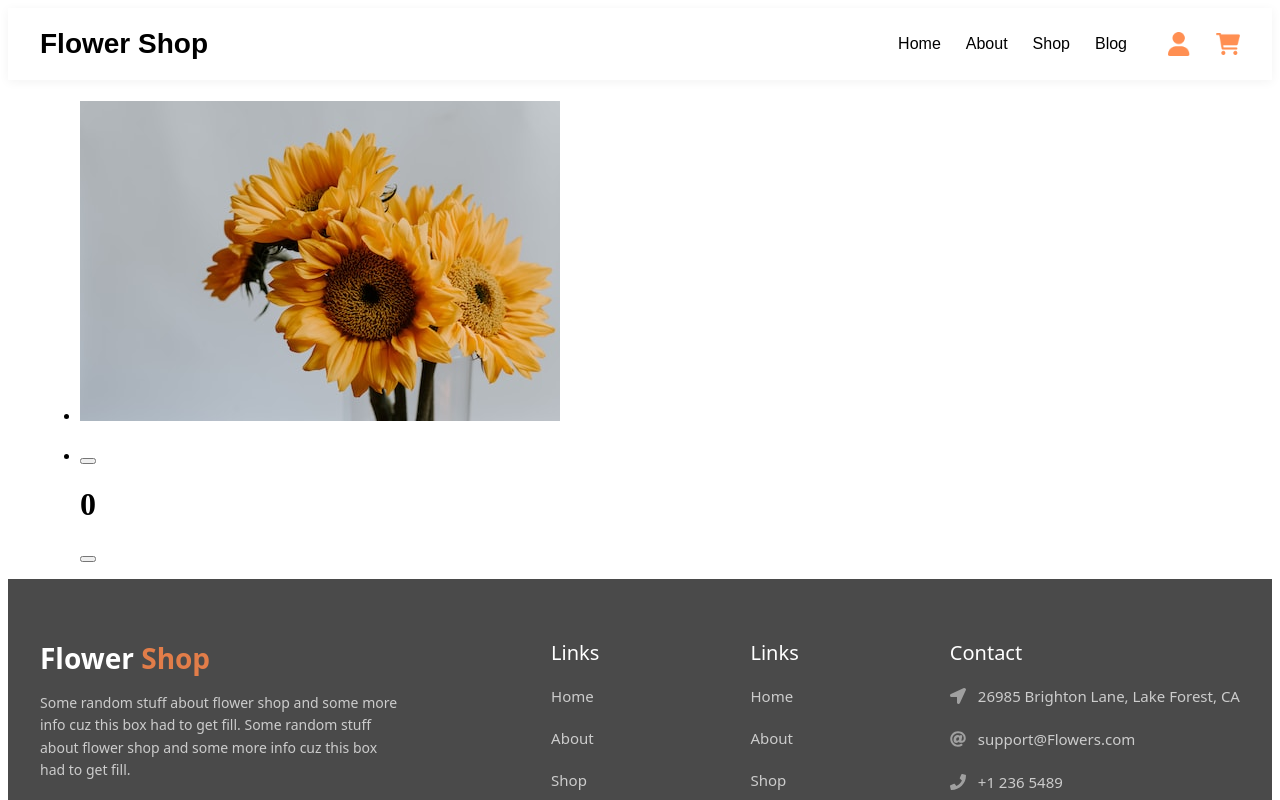
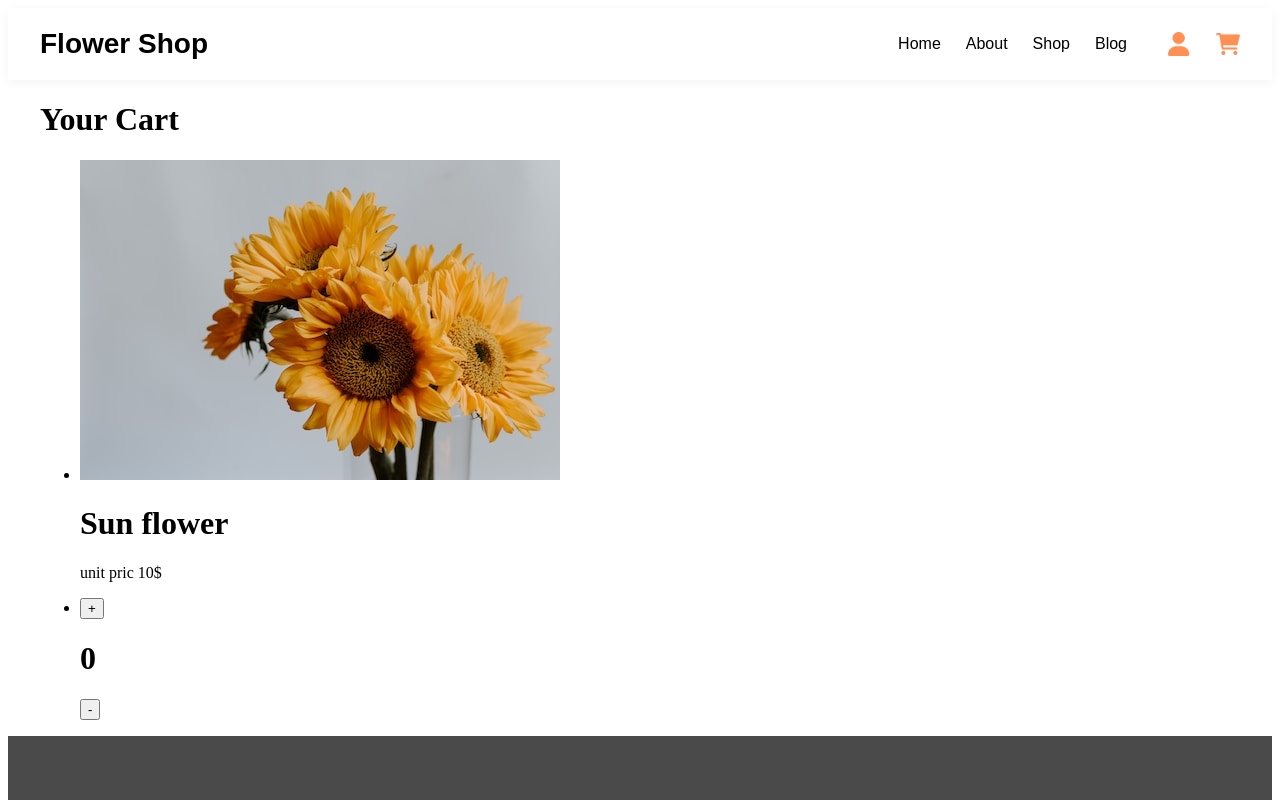
Before and after one commit to dilshodmahmaraimov22-ux/Flowers, a React (Vite) app: page /shop in a window 1280 px wide. Shown: the top 800 px of the page. Built offline with nearby package versions, Linux system fonts and the light colour scheme.

Commit message:
counter qoshildi

```diff
--- a/src/Components/Cart/Cart/Cart.jsx
+++ b/src/Components/Cart/Cart/Cart.jsx
@@ -1,24 +1,25 @@
-import React from 'react'
+import React, { useState } from 'react'
 import './Cart.css'
 import cart1 from '../../Images/cart1.jpg'
 
 const Cart = () => {
+    const [count, setCount] = useState(0);
 
   return (
     <>
     <div className="cart">
         <div className="container">
             <div className="cart__container">
-                <h1 className='cart__title'></h1>
+                <h1 className='cart__title'>Your Cart</h1>
                 <ul className='cart__list'>
                     <li className='cart__item'>
                         <img className='cart__img' src={cart1} alt="" />
-                        <h1 className='cart__name'></h1>
-                        <p className='cart__text'></p>
+                        <h1 className='cart__name'>Sun flower</h1>
+                        <p className='cart__text'>unit pric 10$</p>
                         <li className='cart__item2'>
-                            <button className='cart__btn'></button>
-                            <h1 className='cart__count'>0</h1>
-                            <button className='cart__btn'></button>
+                            <button onClick={()=>setCount(count + 1)} className='cart__btn'>+</button>
+                            <h1 className='cart__count'>{count}</h1>
+                            <button onClick={()=>setCount(count - 1)} className='cart__btn'>-</button>
                         </li>
                     </li>
                 </ul>
```
